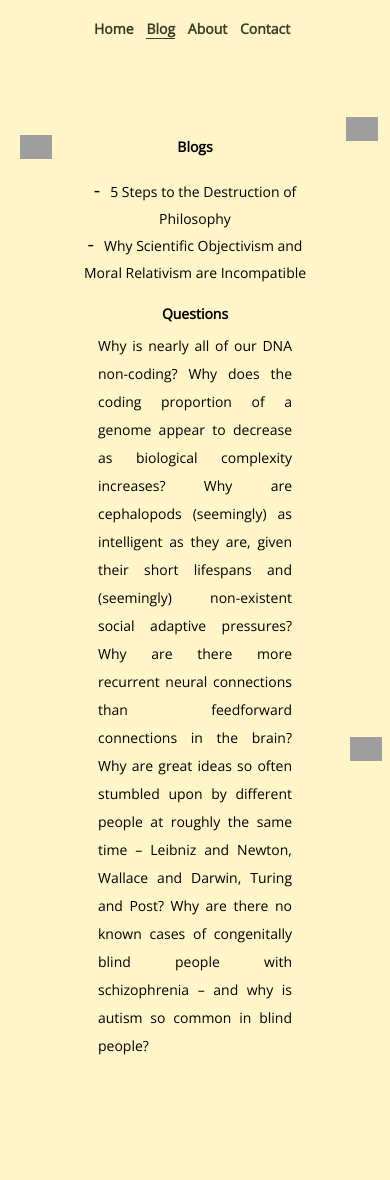
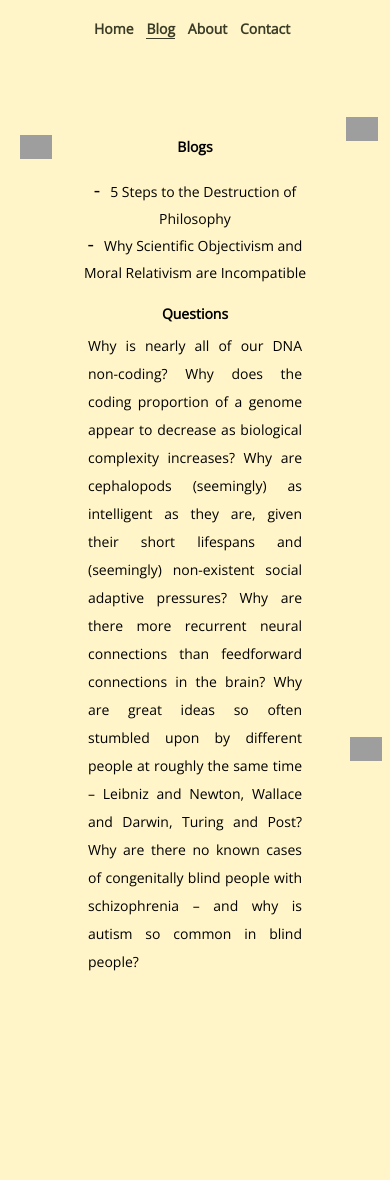
Before and after one commit to richardofarrell/richardofarrell.github.io, a Jekyll site: the page built from blog-list.md, in a window 390 px wide. Built offline with Jekyll 4.4.1, drawn with Linux system fonts in a browser that asks for light colours; after the commit the page ends 1096 px from its top, so only the background shows below that; grey boxes are pictures that could not be loaded.

Commit message:
Update default.html

```diff
--- a/_layouts/default.html
+++ b/_layouts/default.html
@@ -121,7 +121,7 @@
             }
 
             p {
-              margin: 0 clamp(20px, 1vw, 30px) clamp(20px, 1vw, 30px); /* Updated margin for smaller devices */
+              margin: 0 clamp(10px, 1vw + 5px, 30px) clamp(10px, 1vw + 5px, 30px); /* Updated margin for smaller devices */
             }
         }
 
```
